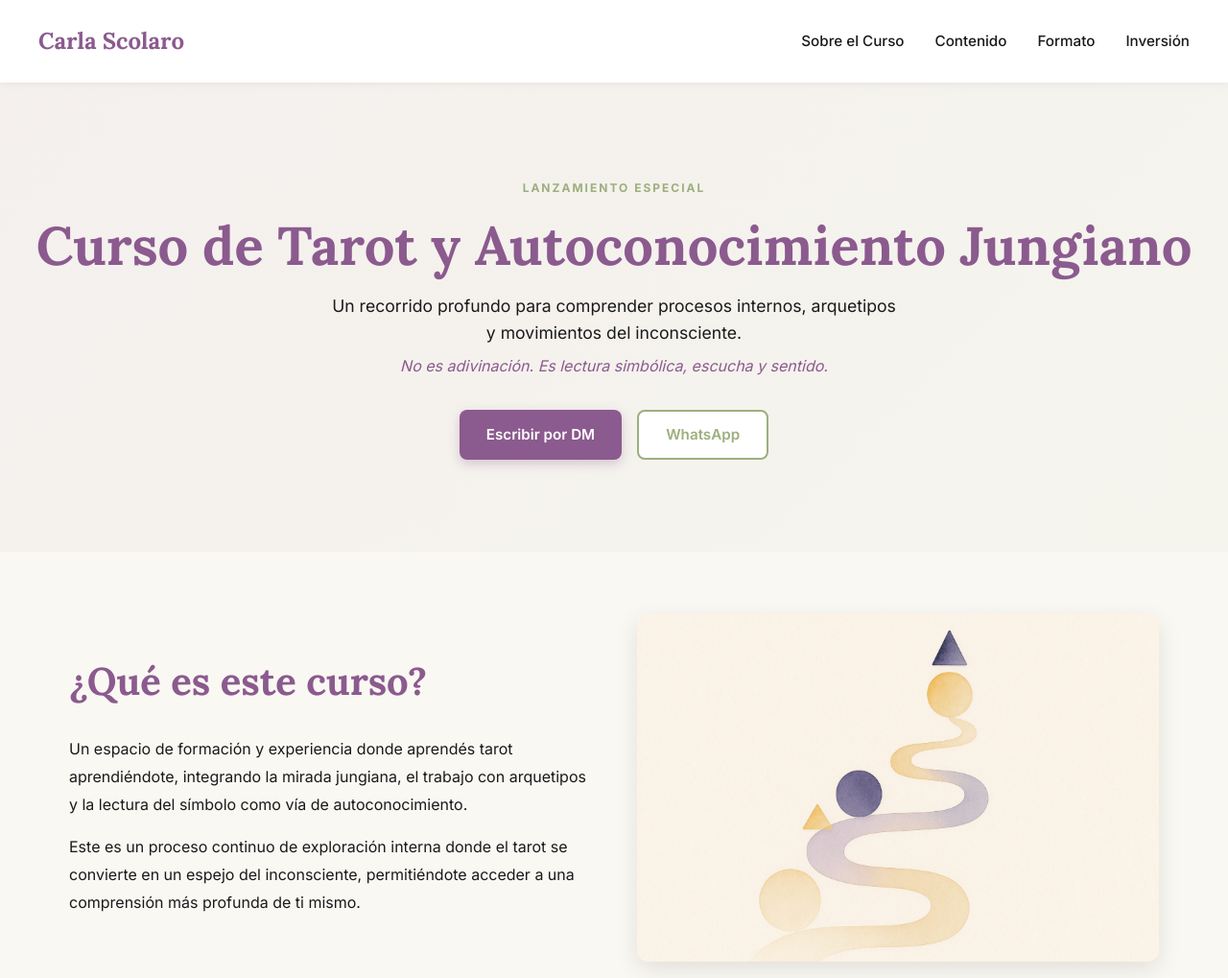
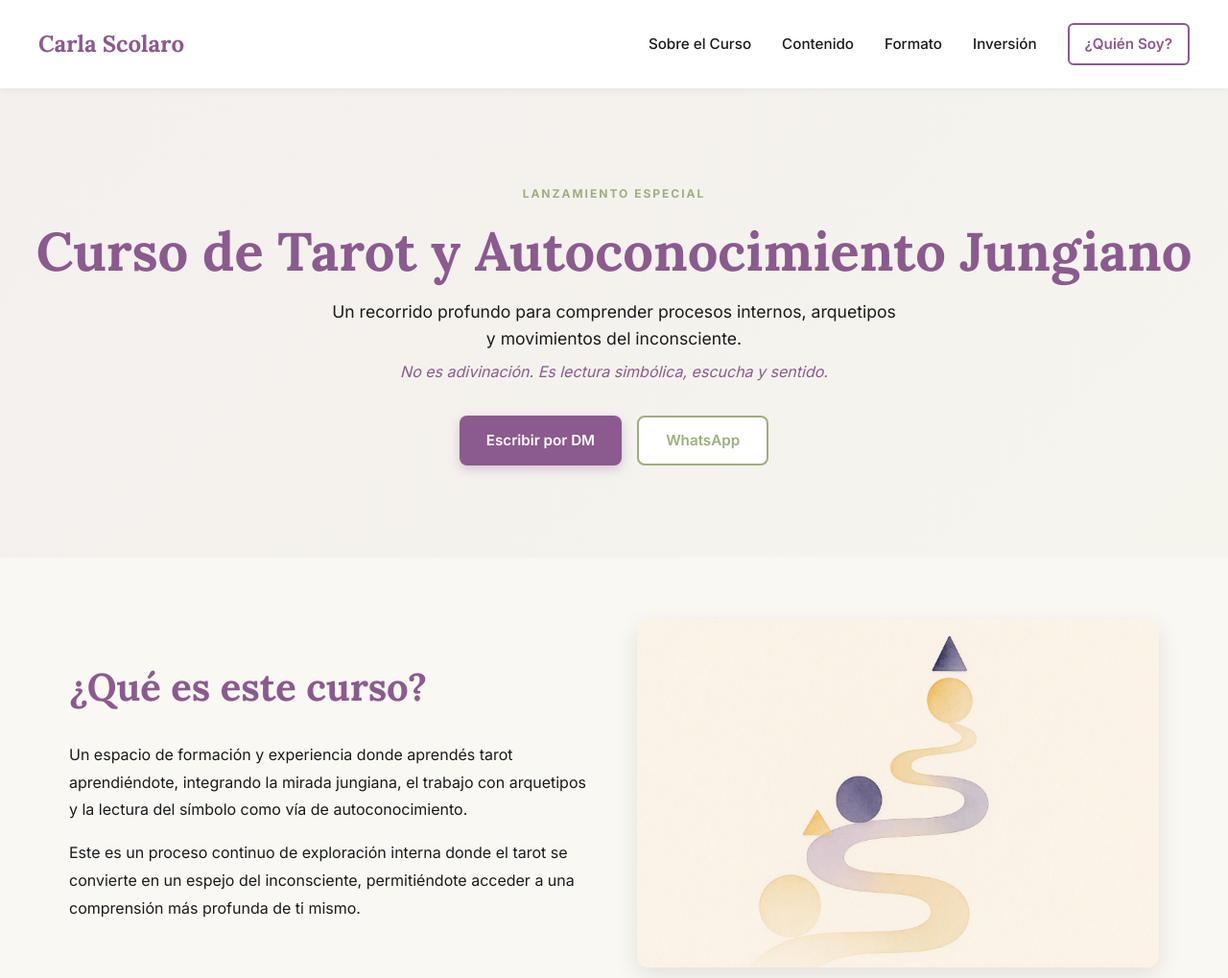
Before and after one commit to carlascolaro/cursotarotjung, a plain HTML site: page index.html in a window 1280 px wide. Shown: the top 1019 px of the page at 96% size. Drawn offline with Linux system fonts and the light colour scheme.

Commit message:
Add files via upload

```diff
--- a/css/styles.css
+++ b/css/styles.css
@@ -83,6 +83,20 @@ nav a {
 
 nav a:hover {
     color: var(--color-lila);
+}
+
+nav a.nav-link-external {
+    color: var(--color-lila);
+    font-weight: 600;
+    padding: 8px 16px;
+    border: 2px solid var(--color-lila);
+    border-radius: 6px;
+    transition: all 0.3s ease;
+}
+
+nav a.nav-link-external:hover {
+    background-color: var(--color-lila);
+    color: white;
 }
 
 .menu-toggle {
--- a/index.html
+++ b/index.html
@@ -26,6 +26,7 @@
                 <a href="#contenido">Contenido</a>
                 <a href="#formato">Formato</a>
                 <a href="#inversion">Inversión</a>
+                <a href="https://www.carlascolaro.com" class="nav-link-external">¿Quién Soy?</a>
             </nav>
         </div>
     </header>
```
